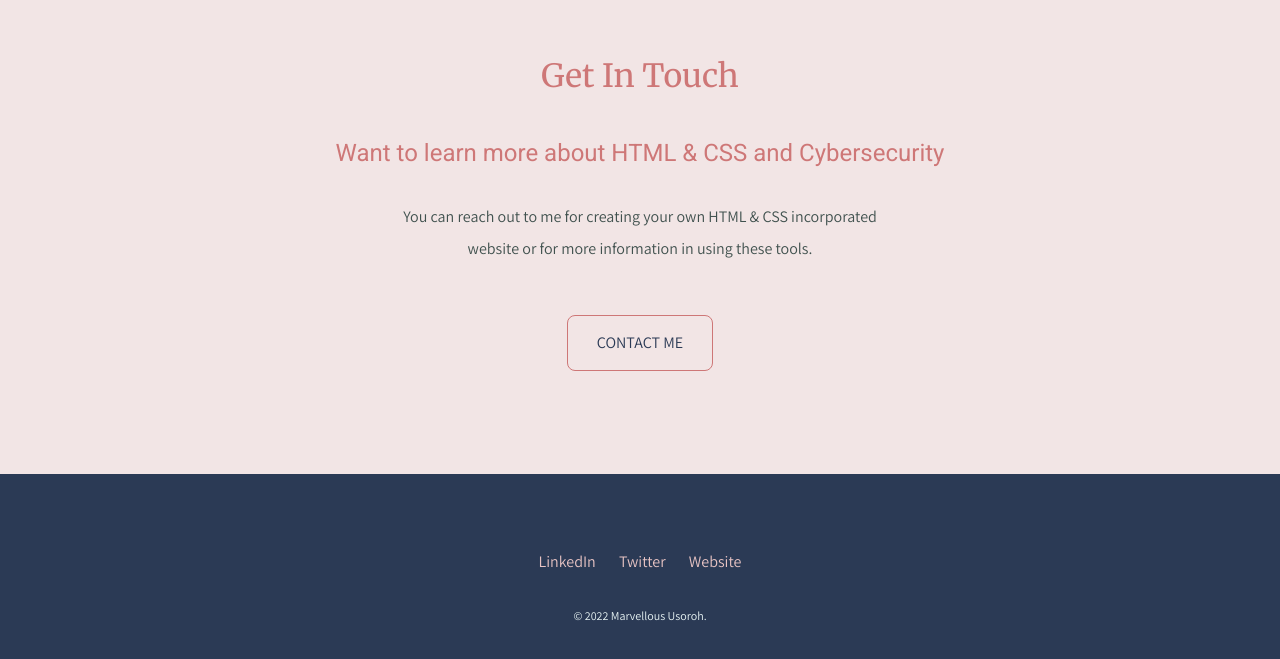
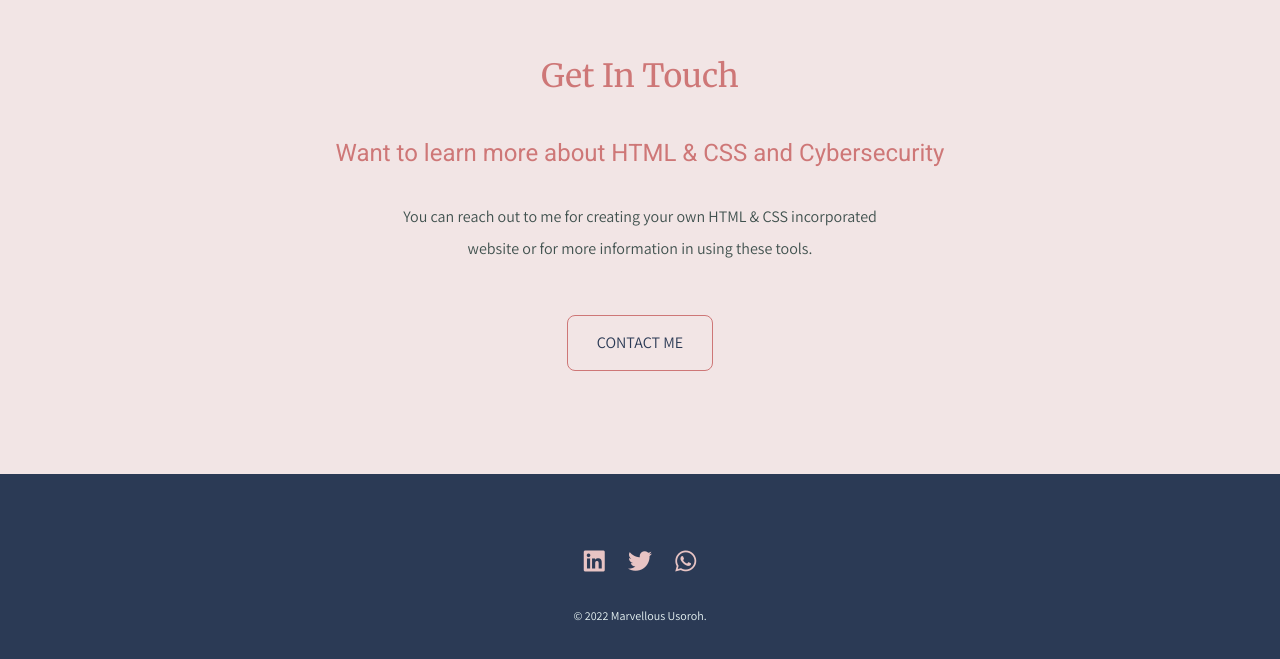
Before and after one commit to MarvelUsoroh/MySite, a plain HTML site: page index.html in a window 1280 px wide. Shown: the part 2388-3047 px from the top of the page. Drawn offline with nearby package versions, Linux system fonts and the light colour scheme; a web font is replaced by a local one.

Commit message:
Updated index.html

```diff
--- a/index.html
+++ b/index.html
@@ -6,18 +6,20 @@
         <title>Marvel Usoroh</title>
 
 <!---------- CSS & Bootstrap ---------->
-
         <link href="https://cdn.jsdelivr.net/npm/bootstrap@5.2.3/dist/css/bootstrap.min.css" rel="stylesheet"
           integrity="sha384-rbsA2VBKQhggwzxH7pPCaAqO46MgnOM80zW1RWuH61DGLwZJEdK2Kadq2F9CUG65" crossorigin="anonymous">
         <link rel="stylesheet" href="css/styles.css">
 
 <!------------- Favicon --------------->
-
         <link rel="icon" href="favicon/favicon.ico">
 
+<!-- Font Awesome -->
+        <script src="https://kit.fontawesome.com/f1fed43f03.js" crossorigin="anonymous"></script>
+
 <!------------ Google Fonts -------------->
-
-        <link rel="preconnect" href="https://fonts.googleapis.com"><link rel="preconnect" href="https://fonts.gstatic.com" crossorigin><link href="https://fonts.googleapis.com/css2?family=Assistant&family=Merienda:wght@700;900&family=Merriweather:wght@400;700&family=Neucha&family=Roboto:wght@400;700&display=swap" rel="stylesheet">
+        <link rel="preconnect" href="https://fonts.googleapis.com"><link rel="preconnect" href="https://fonts.gstatic.com" crossorigin>
+        <link href="https://fonts.googleapis.com/css2?family=Assistant&family=Merienda:wght@700;900&family=Merriweather:wght@400;700
+            &family=Neucha&family=Roboto:wght@400;700&display=swap" rel="stylesheet">
     </head>
 
     <body>
@@ -68,12 +70,12 @@
 
 <!------------ Bottom-Container ------------->
 
-          <div class="bottom-container">
-            <a class="footer-link" href="https://www.linkedin.com/">LinkedIn</a>
-            <a class="footer-link" href="https://twitter.com/">Twitter</a>
-            <a class="footer-link" href="https://www.appbrewery.co/">Website</a>
-            <p class="copyright">© 2022 Marvellous Usoroh.</p>
-          </div>
+    <div class="bottom-container">
+        <a class="footer-link" href="https://www.linkedin.com/"><i class="fa-brands fa-linkedin fa-xl icon"></i></a>
+        <a class="footer-link" href="https://twitter.com/"><i class="fa-brands fa-twitter fa-xl icon"></i></a>
+        <a class="footer-link" href="https://www.whatsapp.com"><i class="fa-brands fa-whatsapp fa-xl icon"></i></a>
+        <p class="copyright">© 2022 Marvellous Usoroh.</p>
+  </div>
 
 
     </body>
```
